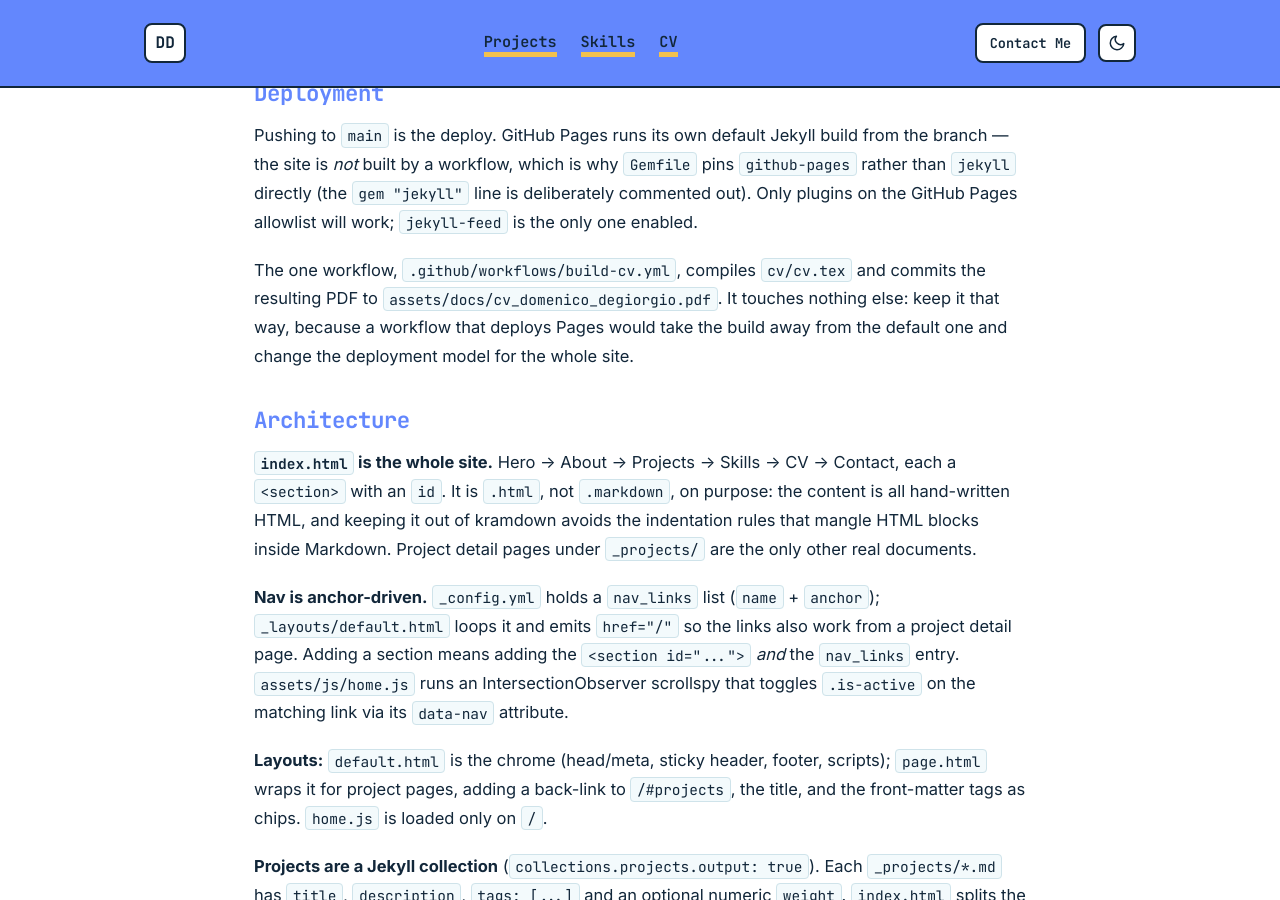
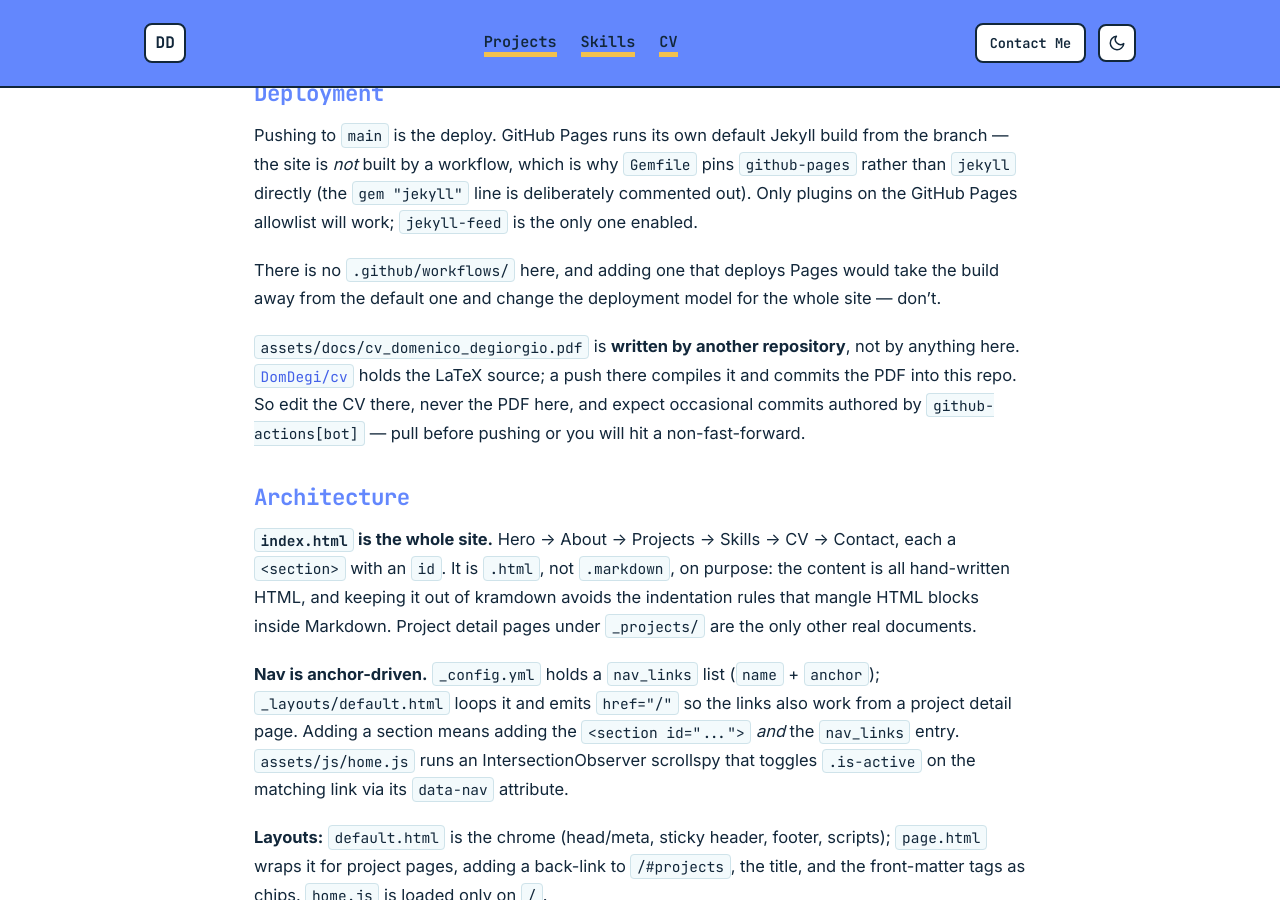
Before and after one commit to DomDegi/domdegi.github.io, a Jekyll site: the page built from CLAUDE.md, in a window 1280 px wide and 900 px high, scrolled down 1681 px. Built offline with Jekyll 4.4.1, drawn with Linux system fonts in a browser that asks for light colours; our own code applies the rules of GitHub Pages for plain Markdown files.

Commit message:
Move the CV out into its own repository
The LaTeX source and its workflow move to DomDegi/cv, which compiles the
document and commits the PDF back into assets/docs/ here. The CV is
edited independently of the site and Overleaf's GitHub sync maps one
project to one repository, so it earns its own repo; keeping a copy here
as well would leave two sources of truth.

The PDF itself stays in this repo and keeps its URL, so nothing the site
links to changes.

Co-Authored-By: Claude Opus 5 <noreply@anthropic.com>
Claude-Session: https://claude.ai/code/session_01WCARhjTm4Z9ZAweJDSffQC

```diff
--- a/CLAUDE.md
+++ b/CLAUDE.md
@@ -51,7 +51,9 @@ The Gemfile must be excluded from that copy or Bundler tries to resolve `minima`
 
 Pushing to `main` is the deploy. GitHub Pages runs its own default Jekyll build from the branch — the site is *not* built by a workflow, which is why `Gemfile` pins `github-pages` rather than `jekyll` directly (the `gem "jekyll"` line is deliberately commented out). Only plugins on the GitHub Pages allowlist will work; `jekyll-feed` is the only one enabled.
 
-The one workflow, `.github/workflows/build-cv.yml`, compiles `cv/cv.tex` and commits the resulting PDF to `assets/docs/cv_domenico_degiorgio.pdf`. It touches nothing else: keep it that way, because a workflow that deploys Pages would take the build away from the default one and change the deployment model for the whole site.
+There is no `.github/workflows/` here, and adding one that deploys Pages would take the build away from the default one and change the deployment model for the whole site — don't.
+
+`assets/docs/cv_domenico_degiorgio.pdf` is **written by another repository**, not by anything here. [`DomDegi/cv`](https://github.com/DomDegi/cv) holds the LaTeX source; a push there compiles it and commits the PDF into this repo. So edit the CV there, never the PDF here, and expect occasional commits authored by `github-actions[bot]` — pull before pushing or you will hit a non-fast-forward.
 
 ## Architecture
 
--- a/_config.yml
+++ b/_config.yml
@@ -49,9 +49,6 @@ plugins:
 include:
   - _pages
 
-# LaTeX source for the CV: lives in the repo, compiled by CI, not published.
-exclude:
-  - cv
 #
 # Excluded items can be processed by explicitly listing the directories or
 # their entries' file path in the `include:` list.
```
Also changed, not shown: .github/workflows/build-cv.yml (deleted), 2 other files.
